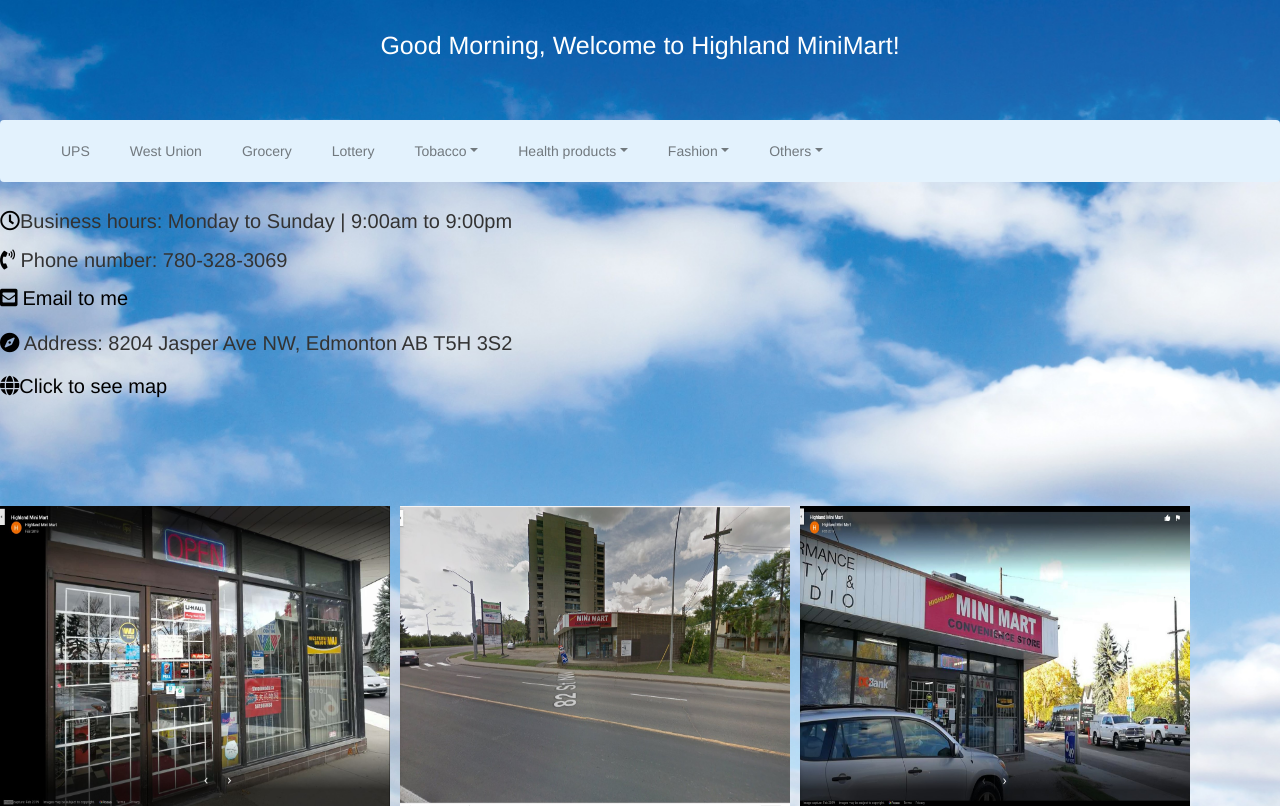
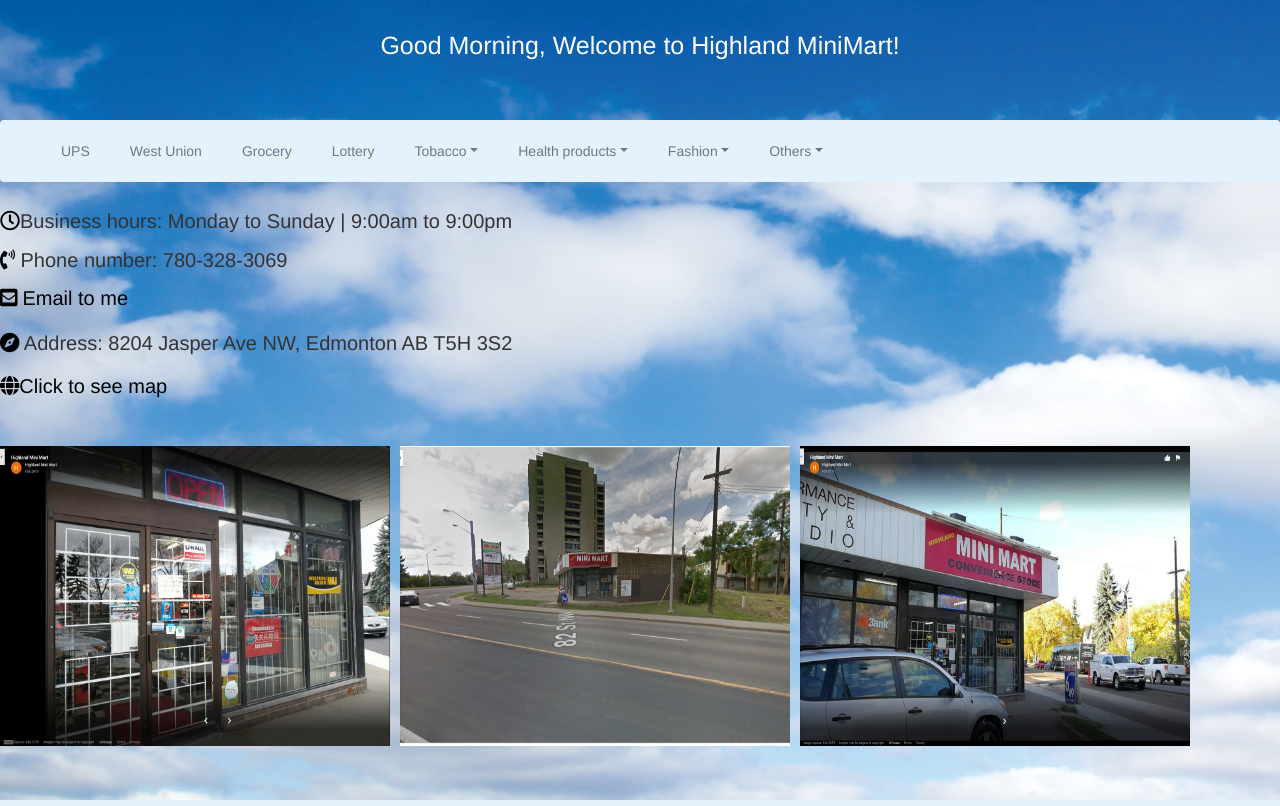
Before and after one commit to Ellen201906/Highland, a PHP site: page / in a window 1280 px wide. Run offline with PHP 8.4, Linux system fonts and the light colour scheme; some libraries are stand-ins or nearby versions.

Commit message:
Add files via upload

```diff
--- a/index.php
+++ b/index.php
@@ -42,7 +42,7 @@
 
 
 
-  <div id="picture"  style="margin-top:100px">
+  <div id="picture"  style="margin-top:40px">
 
     <img src="store1.jpg" class="d-block imgs" alt="store"  >
 
```
